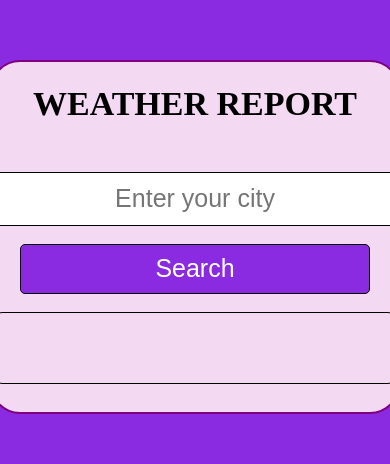
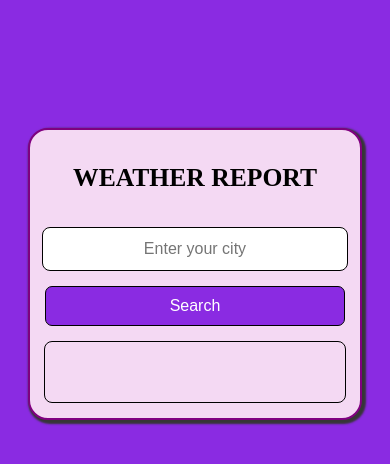
Before and after one commit to okubiochloe32-dot/weather-report, a plain HTML site: page index.html in a window 390 px wide. Shown: the part 176-640 px from the top of the page. Drawn offline with Linux system fonts and the light colour scheme.

Commit message:
added texts to my html and css

```diff
--- a/CSS/style.css
+++ b/CSS/style.css
@@ -1,132 +1,109 @@
-.backGround{
-    /* border: 2px solid green; */
-    height: 96vh;
+.backGround {
+    height: 100vh;
     display: flex;
     justify-content: center;
     align-items: center;
     background-color: blueviolet;
+    padding: 20px;
 }
 
-.weatherBox{
+h1 {
+    font-size: 2.2rem;
+    text-align: center;
+}
+
+.weatherBox {
     border: 2px solid purple;
     border-radius: 30px;
     background-color: rgb(244, 217, 243);
-    width: 600px;
-    height: 300px;
+    width: 90%;
+    max-width: 700px;
+    height: auto;
+    padding: 20px;
     display: flex;
     flex-direction: column;
     align-items: center;
+    box-shadow: 2px 2px 2px 2px rgb(54, 54, 54);
 }
 
-input{
-    height: 34px;
-    font-size: 18px;
-    width: 450px;
-    background-color:;
+input {
+    height: 45px;
+    font-size: 1.1rem;
+    width: 100%;
+    max-width: 550px;
     border-radius: 8px;
     border: 1.5px solid black;
-    /* color: white; */
     text-align: center;
 }
 
-button{
-    height: 33px;
-    width: 400px;
-    border-radius: 5px;
+button {
+    height: 45px;
+    width: 100%;
+    max-width: 450px;
+    border-radius: 7px;
     border: 1px solid black;
     color: white;
     background-color: blueviolet;
-    font-size: 18px;
+    font-size: 1rem;
+    cursor: pointer;
 }
 
-.smallerBox{
+#weatherReport {
+    border: 0.5px solid black;
+    border-radius: 8px;
+    color: blueviolet;
+    height: 70px;
+    width: 100%;
+    max-width: 550px;
+    text-align: center;
+    display: flex;
+    justify-content: center;
+    align-items: center;
+}
+
+.smallerBox {
     display: flex;
     flex-direction: column;
-    /* border: 2px solid; */
-    height: 160px;
+    height: auto;
+    width: 100%;
     align-items: center;
     justify-content: space-around;
     margin-top: 17px;
+    gap: 15px;
 }
 
-#weatherReport{
-   border: 0.5px solid black;
-   border-radius: 8px;
-   color: blueviolet;
-   height: 34px;
-   display: flex;
-   width: 450px;
-   justify-content: center;
-   align-items: center;
-}
+/* -------------------------
+   RESPONSIVE MEDIA QUERIES
+---------------------------*/
 
-@media (width <= 1024px){
-    h1{
-        font-size: 50px;
+/* Tablets */
+@media (max-width: 768px) {
+    h1 {
+        font-size: 1.8rem;
     }
-    .weatherBox{
-        width: 700px;
-        height: 400px;
-    }
-    input{
-        width: 550px;
-        font-size: 30px;
-        height: 50px;
-    }
-    button{
-        width: 450px;
-        height: 50px;
-        font-size: 30px;
-    }
-    #weatherReport{
-        width: 550px;
-        height: 50px;
-        font-size: 30px;
-    }
-    .smallerBox{
-        height: 230px;
+
+    button, input {
+        height: 42px;
     }
 }
 
-@media (width <= 720px) {
-    h1{
-        font-size: 26px;
+/* Phones */
+@media (max-width: 480px) {
+    h1 {
+        font-size: 1.6rem;
     }
-    .weatherBox{
-        width: 300px;
-        height: 250px;
+
+    .weatherBox {
+        padding: 15px;
+        border-radius: 20px;
     }
-    input{
-        width: 220px;
-        font-size: 16px;
+
+    button, input {
+        font-size: 1rem;
+        height: 40px;
     }
-    button{
-        width: 140px;
-    }
-    #weatherReport{
-        width: 220px;
+
+    #weatherReport {
+        height: 60px;
     }
 }
-
-@media (width <= 540px) {
-    h1{
-        font-size: 34px;
-    }
-    .weatherBox{
-        width: 500px;
-        height: 350px;
-    }
-    input{
-        width: 400px;
-        font-size: 25px;
-    }
-    button{
-        width: 350px;
-        font-size: 25px;
-    }
-    #weatherReport{
-        width: 400px;
-        font-size: 25px;
-        height: 70px;
-    }
-}
--- a/script.js
+++ b/script.js
@@ -2,7 +2,6 @@ const weatherInput = document.querySelector("#weatherInput");
 const searchBtn = document.querySelector("#searchButton");
 const weatherReport = document.querySelector("#weatherReport");
 const myApiKey = "a2b814ab478b4ccdbca215217252011";
-
 
 function clearInputScreen() {
   weatherInput.value = "";
@@ -18,12 +17,14 @@ async function fetchWeather(city) {
       const data = await result.json();
       console.log(data);
 
-            weatherReport.innerHTML = `In ${city}, the temperature is ${data.current.temp_c}° and the humidity is ${data.current.humidity}%`;
+      weatherReport.innerHTML = `In ${city} located in ${data.location.country}, the temperature is ${data.current.temp_c}°, the humidity is ${data.current.humidity}%.
+            The latitude and longitude are ${data.location.lat} and ${data.location.lon} respectively.
+            We also have our weather conditions to be on ${data.current.condition.text}`;
 
       clearInputScreen();
     }
   } catch (error) {
-        console.log(error)
+    console.log(error);
   }
 }
 
```
Lines whose indentation alone changed are shown as unchanged.
